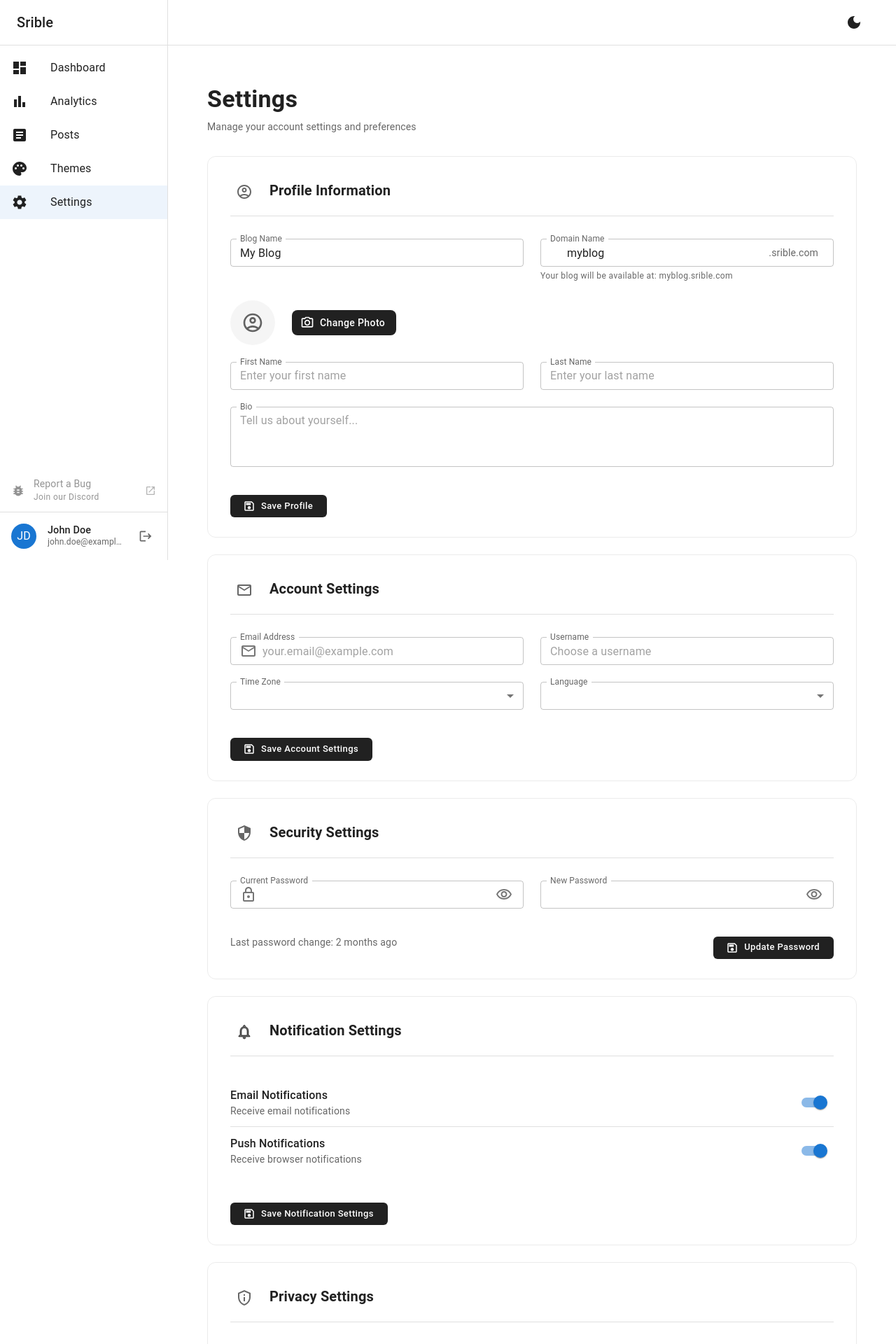
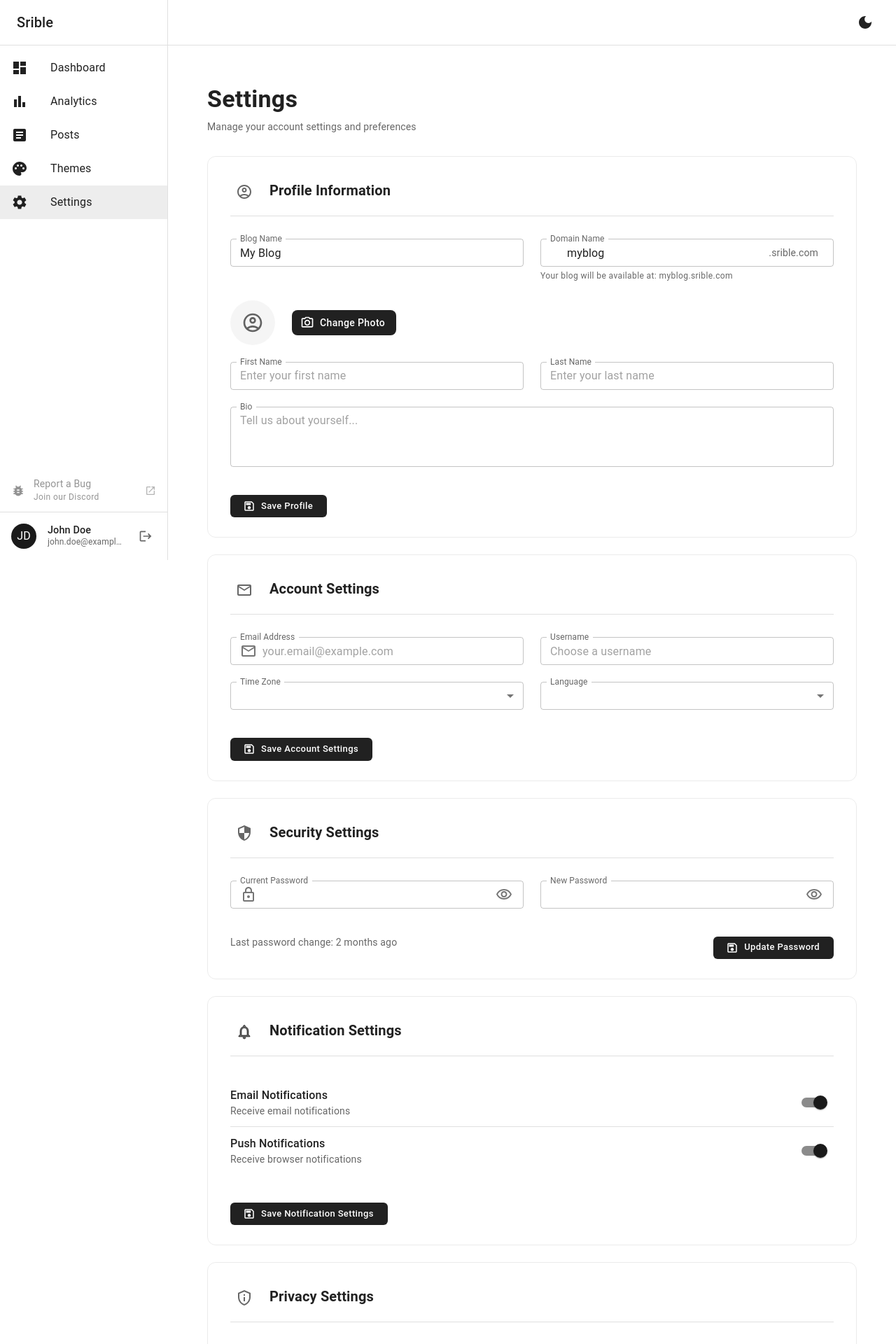
Before and after one commit to yosrible/srible, a React (Vite) app in the folder Frontend/: page /dashboard/settings in a window 1280 px wide. Shown: the top 1920 px of the page at 70% size. Built offline with nearby package versions, Linux system fonts and the light colour scheme; some icons are missing.

Commit message:
feat: update theme system and fix transitions
- Replace remote images with local auth image
- Fix theme switching performance issues
- Clean up theme configuration
- Disable transitions for instant theme switching
- Fix TypeScript and CSS warnings

```diff
--- a/Frontend/package.json
+++ b/Frontend/package.json
@@ -25,8 +25,6 @@
   "dependencies": {
     "@chakra-ui/icons": "^2.2.4",
     "@chakra-ui/react": "^3.22.0",
-    "@emotion/react": "^11.14.0",
-    "@emotion/styled": "^11.14.1",
     "@fontsource/geist": "^5.2.6",
     "@mui/icons-material": "^7.2.0",
     "@mui/material": "^7.2.0",
@@ -65,7 +63,10 @@
     "tailwind-merge": "^3.3.1"
   },
   "devDependencies": {
+    "@emotion/react": "^11.14.0",
+    "@emotion/styled": "^11.14.1",
     "@eslint/js": "^9.30.1",
+    "@mui/types": "^7.4.4",
     "@tailwindcss/postcss": "^4.1.11",
     "@types/node": "^24.0.13",
     "@types/react": "^19.1.8",
--- /dev/null
+++ b/Frontend/src/components/ThemeToggle.tsx
@@ -0,0 +1,38 @@
+import React, { memo } from "react";
+import { IconButton, Tooltip } from "@mui/material";
+import { DarkMode as DarkModeIcon, LightMode as LightModeIcon } from "@mui/icons-material";
+
+interface ThemeToggleProps {
+  dark: boolean;
+  toggleTheme: () => void;
+}
+
+const ThemeToggleComponent: React.FC<ThemeToggleProps> = ({ dark, toggleTheme }) => {
+  const handleClick = (e: React.MouseEvent) => {
+    e.preventDefault();
+    e.stopPropagation();
+    toggleTheme();
+  };
+
+  return (
+    <Tooltip title={dark ? "Switch to light mode" : "Switch to dark mode"}>
+      <IconButton
+        onClick={handleClick}
+        color="inherit"
+        aria-label={dark ? "Switch to light mode" : "Switch to dark mode"}
+        disableRipple
+        disableTouchRipple
+        disableFocusRipple
+        sx={{
+          '&:hover': {
+            backgroundColor: 'transparent !important',
+          },
+        }}
+      >
+        {dark ? <LightModeIcon /> : <DarkModeIcon />}
+      </IconButton>
+    </Tooltip>
+  );
+};
+
+export const ThemeToggle = memo(ThemeToggleComponent);
--- a/Frontend/src/dashboard/DashboardLayout.tsx
+++ b/Frontend/src/dashboard/DashboardLayout.tsx
@@ -1,4 +1,4 @@
-import React, { useState } from "react";
+import React, { useState, useMemo, useEffect } from "react";
 import { Outlet, useNavigate, useLocation } from "react-router-dom";
 import {
   Box,
@@ -16,7 +16,6 @@ import {
   Divider,
   useMediaQuery,
   ThemeProvider,
-  createTheme,
   Avatar,
   Tooltip,
 } from "@mui/material";
@@ -27,13 +26,13 @@ import {
   Settings as SettingsIcon,
   Menu as MenuIcon,
   Close as CloseIcon,
-  DarkMode as DarkModeIcon,
-  LightMode as LightModeIcon,
   Palette as PaletteIcon,
   Logout as LogoutIcon,
   BugReport as BugReportIcon,
   OpenInNew as OpenInNewIcon,
 } from "@mui/icons-material";
+import { lightTheme, darkTheme } from "../theme/theme";
+import { ThemeToggle } from "../components/ThemeToggle";
 
 const drawerWidth = 240;
 
@@ -52,26 +51,39 @@ const mockUser = {
   email: "john.doe@example.com",
 };
 
-export default function DashboardLayout() {
-  const [dark, setDark] = useState(false);
-  const theme = React.useMemo(() => {
-    const baseTheme = createTheme({
-      palette: {
-        mode: dark ? "dark" : "light",
-      },
-      components: {
-        MuiCssBaseline: {
-          styleOverrides: (themeParam) => ({
-            // Theme transitions removed for instant switching
-            "*, *::before, *::after, body, img, svg, button, a, [role='button'], [tabindex='0']": {
-              transition: 'none !important',
-            }
-          }),
-        },
-      },
-    });
-    return baseTheme;
+interface DashboardLayoutProps {
+  children?: React.ReactNode;
+}
+
+export default function DashboardLayout({ children }: DashboardLayoutProps) {
+  const [dark, setDark] = useState<boolean>(() => {
+    const stored = localStorage.getItem("theme");
+    if (stored === "dark") return true;
+    if (stored === "light") return false;
+    return window.matchMedia("(prefers-color-scheme: dark)").matches;
+  });
+
+
+
+  // Persist theme preference whenever it changes
+  useEffect(() => {
+    localStorage.setItem("theme", dark ? "dark" : "light");
   }, [dark]);
+
+  const toggleTheme = React.useCallback(() => {
+    setDark(prev => !prev);
+  }, []);
+
+  // Memoize the theme to prevent unnecessary recalculations
+  const theme = useMemo(() => {
+    const selectedTheme = dark ? darkTheme : lightTheme;
+    // Force update the body class when theme changes
+    document.body.className = `theme-${dark ? 'dark' : 'light'}`;
+    document.body.style.backgroundColor = selectedTheme.palette?.background?.default || '';
+    document.body.style.color = selectedTheme.palette?.text?.primary || '';
+    return selectedTheme;
+  }, [dark]);
+
   const isMdUp = useMediaQuery(theme.breakpoints.up("md"));
   const [mobileOpen, setMobileOpen] = useState(false);
   const navigate = useNavigate();
@@ -304,19 +316,7 @@ export default function DashboardLayout() {
                 </IconButton>
               )}
               <Box sx={{ flexGrow: 1 }} />
-              <IconButton
-                color="inherit"
-                onClick={() => setDark((d) => !d)}
-                aria-label={`Switch to ${dark ? "light" : "dark"} mode`}
-                sx={{
-                  mr: { xs: 1, sm: 2 },
-                  "&:hover": {
-                    backgroundColor: "action.hover",
-                  },
-                }}
-              >
-                {dark ? <LightModeIcon /> : <DarkModeIcon />}
-              </IconButton>
+              <ThemeToggle dark={dark} toggleTheme={toggleTheme} />
             </Toolbar>
           </AppBar>
           {/* Main Content */}
@@ -330,7 +330,7 @@ export default function DashboardLayout() {
               mx: "auto",
             }}
           >
-            <Outlet />
+            {children || <Outlet />}
           </Box>
         </Box>
       </Box>
--- a/Frontend/src/index.css
+++ b/Frontend/src/index.css
@@ -1,4 +1,3 @@
-
 @tailwind base;
 @tailwind components;
 @tailwind utilities;
@@ -83,9 +82,12 @@
   /* Component styles can be added here when needed */
 }
 
-/* Smooth transitions for theme switching */
-* {
-  transition: background-color 0.2s ease, border-color 0.2s ease, color 0.2s ease;
+/* Disable all transitions */
+*,
+*::before,
+*::after {
+  transition: none !important;
+  animation: none !important;
 }
 
 @theme inline {
@@ -126,7 +128,7 @@
   --color-sidebar-ring: var(--sidebar-ring);
 }
 
-  :root {
+:root {
   --radius: 0.625rem;
   --background: oklch(1 0 0);
   --foreground: oklch(0.141 0.005 285.823);
--- a/Frontend/src/theme.ts
+++ /dev/null
@@ -1,109 +0,0 @@
-import { createTheme } from "@mui/material/styles";
-
-declare module "@mui/material/styles" {
-  interface TypographyVariants {
-    cardTitle: React.CSSProperties;
-    cardSubtitle: React.CSSProperties;
-    cardBody: React.CSSProperties;
-  }
-  interface TypographyVariantsOptions {
-    cardTitle?: React.CSSProperties;
-    cardSubtitle?: React.CSSProperties;
-    cardBody?: React.CSSProperties;
-  }
-}
-
-declare module "@mui/material/Typography" {
-  interface TypographyPropsVariantOverrides {
-    cardTitle: true;
-    cardSubtitle: true;
-    cardBody: true;
-  }
-}
-
-const theme = createTheme({
-  palette: {
-    primary: {
-      main: "#000000",
-    },
-    secondary: {
-      main: "#666666",
-    },
-    background: {
-      default: "#ffffff",
-      paper: "#f8f9fa",
-    },
-    text: {
-      primary: "#1a1a1a",
-      secondary: "#4a4a4a",
-    },
-  },
-  typography: {
-    fontFamily: 'Geist, -apple-system, BlinkMacSystemFont, "Segoe UI", Roboto, "Helvetica Neue", Arial, sans-serif',
-    h1: {
-      fontFamily: 'Geist, -apple-system, BlinkMacSystemFont, "Segoe UI", Roboto, "Helvetica Neue", Arial, sans-serif',
-      fontWeight: 700,
-      letterSpacing: "-0.02em",
-    },
-    h2: {
-      fontFamily: 'Geist, -apple-system, BlinkMacSystemFont, "Segoe UI", Roboto, "Helvetica Neue", Arial, sans-serif',
-      fontWeight: 700,
-    },
-    h3: {
-      fontFamily: 'Geist, -apple-system, BlinkMacSystemFont, "Segoe UI", Roboto, "Helvetica Neue", Arial, sans-serif',
-      fontWeight: 700,
-    },
-    h4: {
-      fontFamily: 'Geist, -apple-system, BlinkMacSystemFont, "Segoe UI", Roboto, "Helvetica Neue", Arial, sans-serif',
-      fontWeight: 700,
-    },
-    cardTitle: {
-      fontFamily: 'Geist, -apple-system, BlinkMacSystemFont, "Segoe UI", Roboto, "Helvetica Neue", Arial, sans-serif',
-      fontWeight: 700,
-      fontSize: "1.25rem",
-      lineHeight: 1.4,
-      color: "#1a1a1a",
-    },
-    cardSubtitle: {
-      fontFamily: 'Geist, -apple-system, BlinkMacSystemFont, "Segoe UI", Roboto, "Helvetica Neue", Arial, sans-serif',
-      fontWeight: 400,
-      fontSize: "0.875rem",
-      lineHeight: 1.5,
-      color: "#4a4a4a",
-    },
-    cardBody: {
-      fontFamily: 'Geist, -apple-system, BlinkMacSystemFont, "Segoe UI", Roboto, "Helvetica Neue", Arial, sans-serif',
-      fontWeight: 400,
-      fontSize: "1rem",
-      lineHeight: 1.6,
-      color: "#4a4a4a",
-    },
-  },
-  components: {
-    MuiCard: {
-      styleOverrides: {
-        root: {
-          borderRadius: "12px",
-          boxShadow: "0 4px 20px rgba(0, 0, 0, 0.04)",
-          transition: "transform 0.3s ease, box-shadow 0.3s ease",
-          "&:hover": {
-            transform: "translateY(-4px)",
-            boxShadow: "0 8px 30px rgba(0, 0, 0, 0.08)",
-          },
-        },
-      },
-    },
-    MuiCardContent: {
-      styleOverrides: {
-        root: {
-          padding: "24px",
-          "&:last-child": {
-            paddingBottom: "24px",
-          },
-        },
-      },
-    },
-  },
-});
-
-export default theme;
--- /dev/null
+++ b/Frontend/src/theme/theme.ts
@@ -0,0 +1,92 @@
+import { createTheme, ThemeOptions } from "@mui/material/styles";
+
+// Base configuration for both themes
+const baseTheme: ThemeOptions = {
+  components: {
+    MuiCssBaseline: {
+      styleOverrides: (theme: any) => ({
+        '*, *::before, *::after, body, img, svg, button, a, [role="button"], [tabindex="0"]': {
+          transition: 'none !important',
+          animation: 'none !important',
+        },
+        body: {
+          backgroundColor: theme.palette.background.default,
+          color: theme.palette.text.primary,
+          transition: 'none !important',
+        },
+      }),
+    },
+    MuiButtonBase: {
+      defaultProps: {
+        disableRipple: true,
+        disableTouchRipple: true,
+      },
+    },
+  },
+  transitions: {
+    // Disable all transitions
+    create: () => 'none',
+  },
+};
+
+// Light theme
+export const lightTheme = createTheme({
+  ...baseTheme,
+  palette: {
+    mode: "light",
+    primary: {
+      main: "#1a1a1a",
+    },
+    secondary: {
+      main: "#666666",
+    },
+  },
+  components: {
+    MuiButton: {
+      styleOverrides: {
+        root: {
+          textTransform: "none",
+          borderRadius: "8px",
+          fontWeight: 500,
+          padding: "8px 24px",
+        },
+        containedPrimary: {
+          backgroundColor: "#1a1a1a",
+          color: "#ffffff",
+          "&:hover": {
+            backgroundColor: "#333333",
+          },
+        },
+      },
+    },
+  },
+});
+
+// Dark theme
+export const darkTheme = createTheme({
+  ...baseTheme,
+  palette: {
+    mode: "dark",
+    primary: {
+      main: "#90caf9",
+    },
+    secondary: {
+      main: "#f48fb1",
+    },
+  },
+  components: {
+    MuiButton: {
+      styleOverrides: {
+        root: {
+          textTransform: "none",
+          borderRadius: "8px",
+          fontWeight: 500,
+          padding: "8px 24px",
+        },
+      },
+    },
+  },
+});
+
+// Export the theme type
+export type AppTheme = typeof lightTheme;
```
Also changed, not shown: Frontend/src/App.tsx (+34 -27 lines), Frontend/src/components/auth/SignInForm.tsx (+17 -16 lines), Frontend/src/components/auth/SignUpForm.tsx (+16 -15 lines), Frontend/public/static/auth-pic.jpg (added), 1 other file (tests, documents, lock files or other folders).
